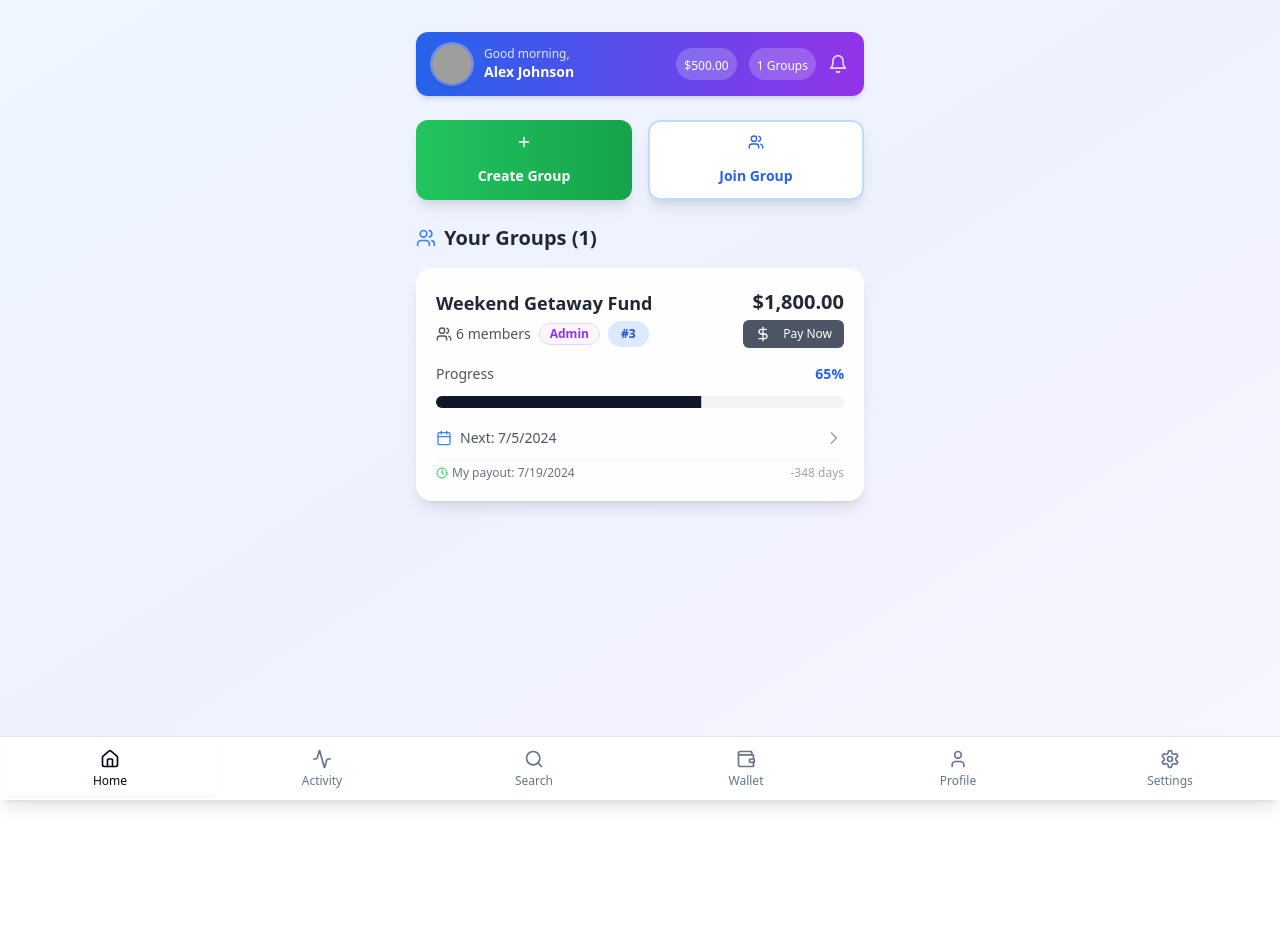
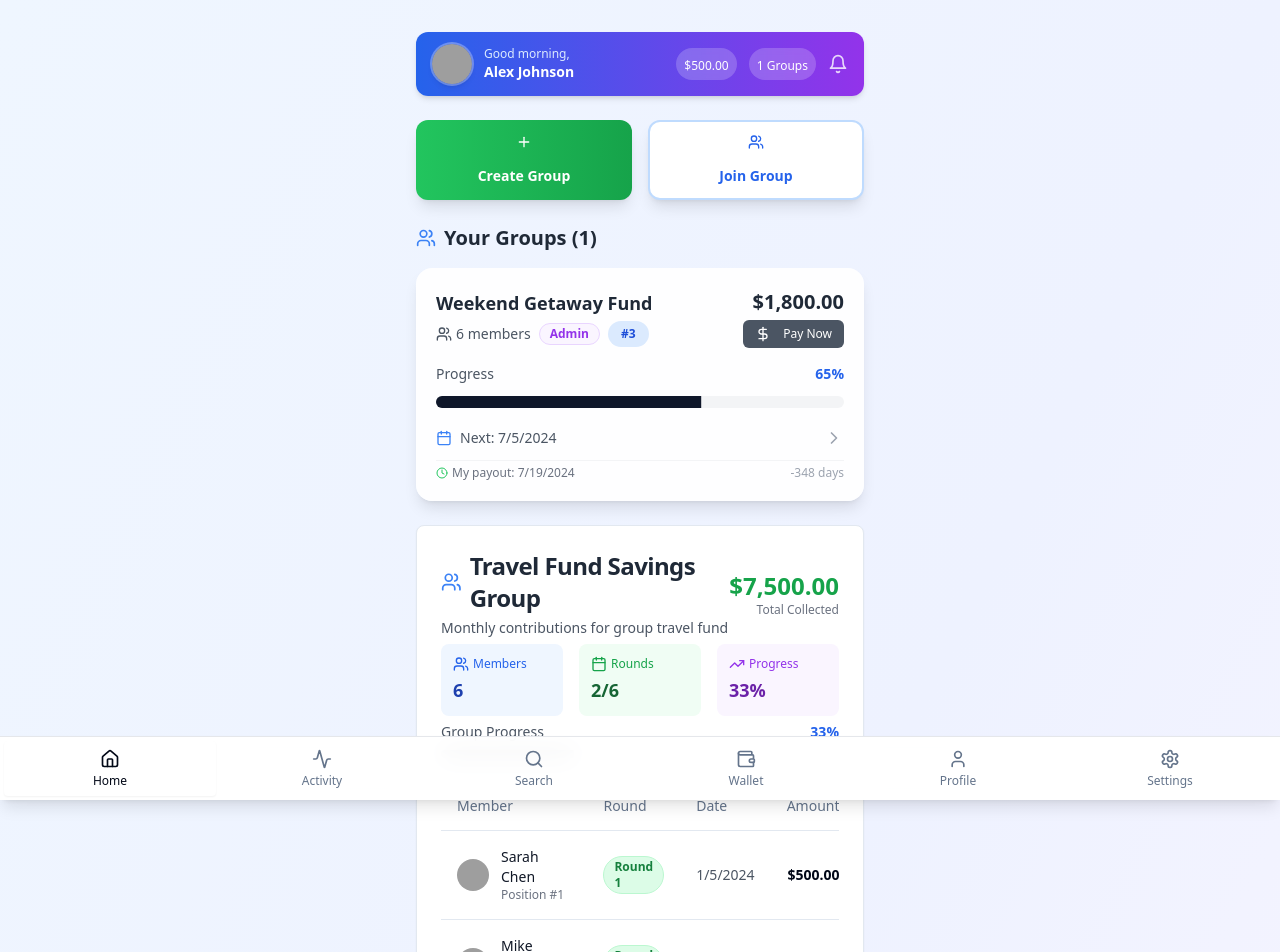
Before and after one commit to AceBronze00/group-gain-mobile-template, a React (Vite) app: page / in a window 1280 px wide. Shown: the top 952 px of the page. Before the commit the page ends 800 px from the top, so only its background shows below. Built offline with nearby package versions, Linux system fonts and the light colour scheme; grey boxes are pictures that could not be loaded.

Commit message:
Add group table to home tab
Add a group table with six members and multiple contributions to the home tab.

```diff
--- a/src/components/DashboardTab.tsx
+++ b/src/components/DashboardTab.tsx
@@ -12,6 +12,7 @@ import GroupDetailsModal from "@/components/GroupDetailsModal";
 import PaymentModal from "@/components/PaymentModal";
 
 import { useApp } from "@/contexts/AppContext";
+import GroupContributionsTable from "@/components/GroupContributionsTable";
 
 const DashboardTab = () => {
   const { groups: activeGroups, walletBalance } = useApp();
@@ -224,6 +225,8 @@ const DashboardTab = () => {
         </Card>
       )}
 
+      {/* Group Contributions Example */}
+      <GroupContributionsTable />
 
       {/* Modals */}
       <CreateGroupModal
--- /dev/null
+++ b/src/components/GroupContributionsTable.tsx
@@ -0,0 +1,181 @@
+import {
+  Table,
+  TableBody,
+  TableCell,
+  TableHead,
+  TableHeader,
+  TableRow,
+} from "@/components/ui/table";
+import { Card, CardContent, CardHeader, CardTitle } from "@/components/ui/card";
+import { Badge } from "@/components/ui/badge";
+import { Avatar, AvatarFallback, AvatarImage } from "@/components/ui/avatar";
+import { Progress } from "@/components/ui/progress";
+import { Calendar, Users, TrendingUp } from "lucide-react";
+
+const GroupContributionsTable = () => {
+  const contributions = [
+    { id: 1, member: "Sarah Chen", avatar: "/placeholder.svg", round: 1, amount: 500, date: "2024-01-05", status: "completed", position: 1 },
+    { id: 2, member: "Mike Rodriguez", avatar: "/placeholder.svg", round: 1, amount: 500, date: "2024-01-05", status: "completed", position: 2 },
+    { id: 3, member: "Emma Thompson", avatar: "/placeholder.svg", round: 1, amount: 500, date: "2024-01-05", status: "completed", position: 3 },
+    { id: 4, member: "James Park", avatar: "/placeholder.svg", round: 1, amount: 500, date: "2024-01-05", status: "completed", position: 4 },
+    { id: 5, member: "Lisa Wang", avatar: "/placeholder.svg", round: 1, amount: 500, date: "2024-01-05", status: "completed", position: 5 },
+    { id: 6, member: "David Brown", avatar: "/placeholder.svg", round: 1, amount: 500, date: "2024-01-05", status: "completed", position: 6 },
+
+    { id: 7, member: "Sarah Chen", avatar: "/placeholder.svg", round: 2, amount: 500, date: "2024-02-05", status: "completed", position: 1 },
+    { id: 8, member: "Mike Rodriguez", avatar: "/placeholder.svg", round: 2, amount: 500, date: "2024-02-05", status: "completed", position: 2 },
+    { id: 9, member: "Emma Thompson", avatar: "/placeholder.svg", round: 2, amount: 500, date: "2024-02-05", status: "completed", position: 3 },
+    { id: 10, member: "James Park", avatar: "/placeholder.svg", round: 2, amount: 500, date: "2024-02-05", status: "completed", position: 4 },
+    { id: 11, member: "Lisa Wang", avatar: "/placeholder.svg", round: 2, amount: 500, date: "2024-02-05", status: "completed", position: 5 },
+    { id: 12, member: "David Brown", avatar: "/placeholder.svg", round: 2, amount: 500, date: "2024-02-05", status: "completed", position: 6 },
+
+    { id: 13, member: "Sarah Chen", avatar: "/placeholder.svg", round: 3, amount: 500, date: "2024-03-05", status: "pending", position: 1 },
+    { id: 14, member: "Mike Rodriguez", avatar: "/placeholder.svg", round: 3, amount: 500, date: "2024-03-05", status: "completed", position: 2 },
+    { id: 15, member: "Emma Thompson", avatar: "/placeholder.svg", round: 3, amount: 500, date: "2024-03-05", status: "completed", position: 3 },
+    { id: 16, member: "James Park", avatar: "/placeholder.svg", round: 3, amount: 500, date: "2024-03-05", status: "pending", position: 4 },
+    { id: 17, member: "Lisa Wang", avatar: "/placeholder.svg", round: 3, amount: 500, date: "2024-03-05", status: "completed", position: 5 },
+    { id: 18, member: "David Brown", avatar: "/placeholder.svg", round: 3, amount: 500, date: "2024-03-05", status: "pending", position: 6 },
+  ];
+
+  const formatCurrency = (amount: number) => {
+    return new Intl.NumberFormat('en-US', {
+      style: 'currency',
+      currency: 'USD'
+    }).format(amount);
+  };
+
+  const totalContributions = contributions.filter(c => c.status === 'completed').length * 500;
+  const totalRounds = 6;
+  const completedRounds = 2;
+  const progressPercentage = (completedRounds / totalRounds) * 100;
+
+  const members = [...new Set(contributions.map(c => c.member))];
+
+  const getRoundStatus = (round: number) => {
+    const roundContributions = contributions.filter(c => c.round === round);
+    const completedCount = roundContributions.filter(c => c.status === 'completed').length;
+    if (completedCount === 6) return 'completed';
+    if (completedCount > 0) return 'in-progress';
+    return 'pending';
+  };
+
+  return (
+    <Card className="w-full">
+      <CardHeader>
+        <div className="flex items-center justify-between">
+          <div>
+            <CardTitle className="text-2xl font-bold text-gray-800 flex items-center">
+              <Users className="h-6 w-6 mr-2 text-blue-500" />
+              Travel Fund Savings Group
+            </CardTitle>
+            <p className="text-sm text-gray-600 mt-1">Monthly contributions for group travel fund</p>
+          </div>
+          <div className="text-right">
+            <div className="text-2xl font-bold text-green-600">{formatCurrency(totalContributions)}</div>
+            <p className="text-xs text-gray-500">Total Collected</p>
+          </div>
+        </div>
+
+        <div className="grid grid-cols-3 gap-4 mt-4">
+          <div className="bg-blue-50 p-3 rounded-lg">
+            <div className="flex items-center text-blue-600 mb-1">
+              <Users className="h-4 w-4 mr-1" />
+              <span className="text-xs font-medium">Members</span>
+            </div>
+            <div className="text-lg font-bold text-blue-800">{members.length}</div>
+          </div>
+          <div className="bg-green-50 p-3 rounded-lg">
+            <div className="flex items-center text-green-600 mb-1">
+              <Calendar className="h-4 w-4 mr-1" />
+              <span className="text-xs font-medium">Rounds</span>
+            </div>
+            <div className="text-lg font-bold text-green-800">{completedRounds}/{totalRounds}</div>
+          </div>
+          <div className="bg-purple-50 p-3 rounded-lg">
+            <div className="flex items-center text-purple-600 mb-1">
+              <TrendingUp className="h-4 w-4 mr-1" />
+              <span className="text-xs font-medium">Progress</span>
+            </div>
+            <div className="text-lg font-bold text-purple-800">{Math.round(progressPercentage)}%</div>
+          </div>
+        </div>
+
+        <div className="mt-4">
+          <div className="flex justify-between items-center mb-2">
+            <span className="text-sm font-medium text-gray-600">Group Progress</span>
+            <span className="text-sm font-bold text-blue-600">{Math.round(progressPercentage)}%</span>
+          </div>
+          <Progress value={progressPercentage} className="h-2 bg-gray-100" />
+        </div>
+      </CardHeader>
+
+      <CardContent>
+        <Table>
+          <TableHeader>
+            <TableRow>
+              <TableHead>Member</TableHead>
+              <TableHead>Round</TableHead>
+              <TableHead>Date</TableHead>
+              <TableHead className="text-right">Amount</TableHead>
+              <TableHead>Status</TableHead>
+            </TableRow>
+          </TableHeader>
+          <TableBody>
+            {contributions.map((contribution) => (
+              <TableRow key={contribution.id} className="hover:bg-gray-50">
+                <TableCell>
+                  <div className="flex items-center space-x-3">
+                    <Avatar className="h-8 w-8">
+                      <AvatarImage src={contribution.avatar} alt={contribution.member} />
+                      <AvatarFallback className="text-xs bg-blue-100 text-blue-600">
+                        {contribution.member.split(' ').map(n => n[0]).join('')}
+                      </AvatarFallback>
+                    </Avatar>
+                    <div>
+                      <div className="font-medium text-gray-900">{contribution.member}</div>
+                      <div className="text-xs text-gray-500">Position #{contribution.position}</div>
+                    </div>
+                  </div>
+                </TableCell>
+                <TableCell>
+                  <div className="flex items-center space-x-2">
+                    <Badge
+                      variant="outline"
+                      className={`rounded-full text-xs ${
+                        getRoundStatus(contribution.round) === 'completed'
+                          ? 'bg-green-100 text-green-700 border-green-200'
+                          : getRoundStatus(contribution.round) === 'in-progress'
+                          ? 'bg-yellow-100 text-yellow-700 border-yellow-200'
+                          : 'bg-gray-100 text-gray-600 border-gray-200'
+                      }`}
+                    >
+                      Round {contribution.round}
+                    </Badge>
+                  </div>
+                </TableCell>
+                <TableCell className="text-sm text-gray-600">
+                  {new Date(contribution.date).toLocaleDateString()}
+                </TableCell>
+                <TableCell className="text-right font-semibold">
+                  {formatCurrency(contribution.amount)}
+                </TableCell>
+                <TableCell>
+                  <Badge
+                    variant={contribution.status === 'completed' ? 'default' : 'secondary'}
+                    className={contribution.status === 'completed'
+                      ? 'bg-green-100 text-green-700 hover:bg-green-200'
+                      : 'bg-yellow-100 text-yellow-700 hover:bg-yellow-200'
+                    }
+                  >
+                    {contribution.status === 'completed' ? 'Paid' : 'Pending'}
+                  </Badge>
+                </TableCell>
+              </TableRow>
+            ))}
+          </TableBody>
+        </Table>
+      </CardContent>
+    </Card>
+  );
+};
+
+export default GroupContributionsTable;
```
